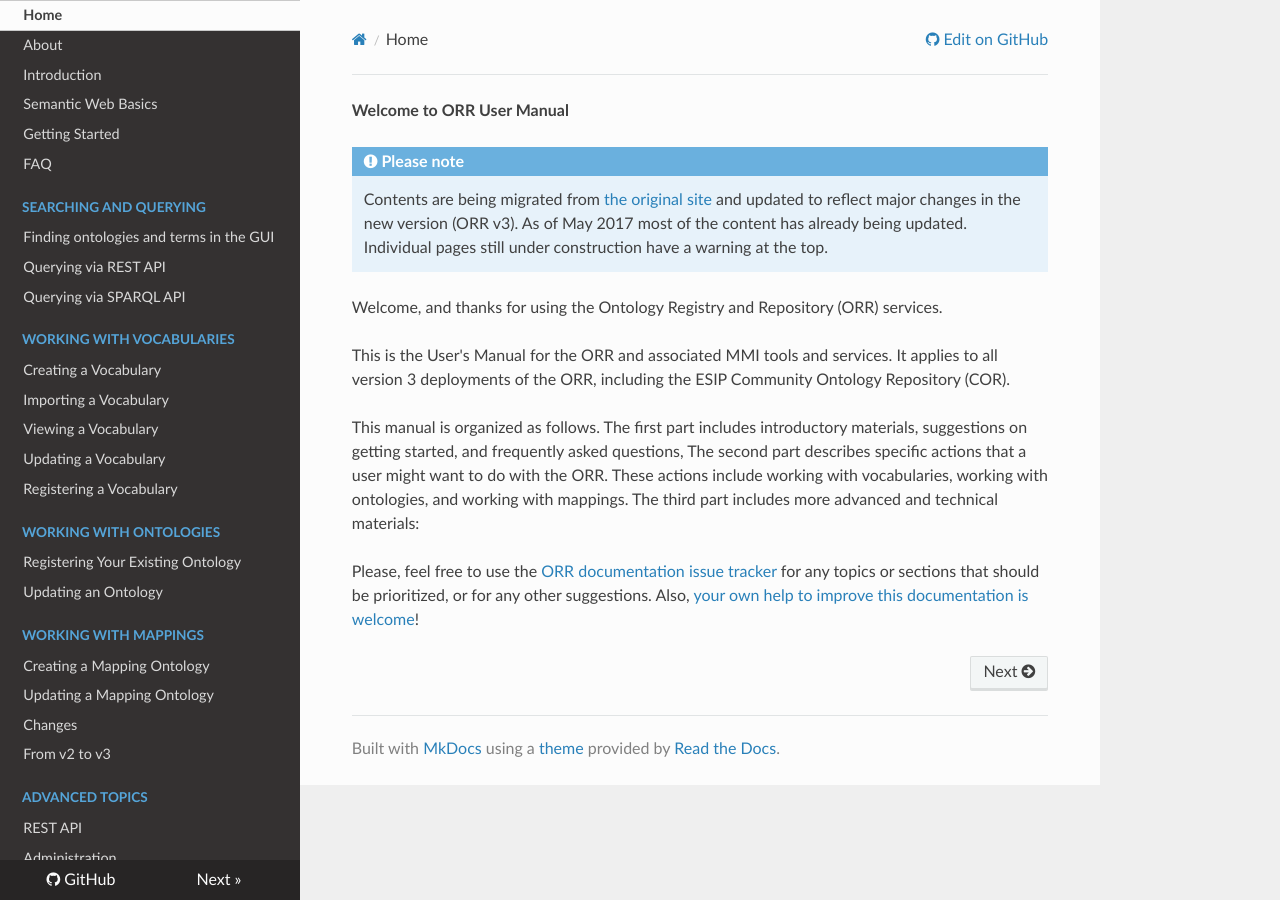
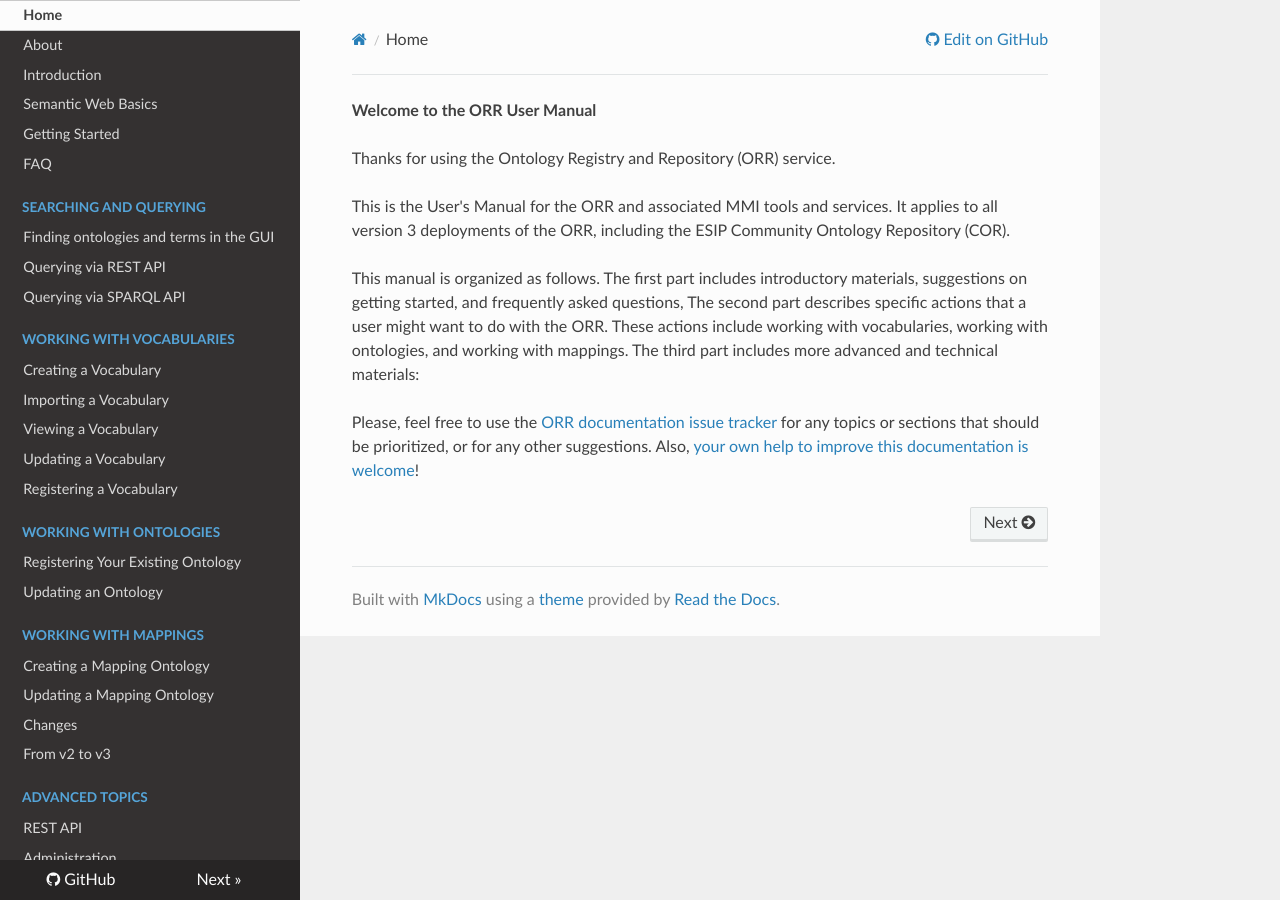
Before and after one commit to mmisw/mmiorr-docs, an MkDocs documentation site: the page built from docs/index.md, in a window 1280 px wide. Built offline with MkDocs 1.6.1, drawn with Linux system fonts in a browser that asks for light colours; nearby versions of some CDN libraries; old or Windows-style settings are respelled for this version of MkDocs.

Commit message:
minor adj

```diff
--- a/docs/index.md
+++ b/docs/index.md
@@ -1,13 +1,7 @@
-**Welcome to ORR User Manual**
+**Welcome to the ORR User Manual**
 
-!!! note "Please note"
 
-    Contents are being migrated from [the original site](https://marinemetadata.org/mmiorrusrman)
-    and updated to reflect major changes in the new version (ORR v3).
-    As of May 2017 most of the content has already being updated.
-    Individual pages still under construction have a warning at the top.
-
-Welcome, and thanks for using the Ontology Registry and Repository (ORR) services.
+Thanks for using the Ontology Registry and Repository (ORR) service.
 
 This is the User's Manual for the ORR and associated MMI tools and services.
 It applies to all version 3 deployments of the ORR, including the ESIP Community Ontology Repository (COR).
```
